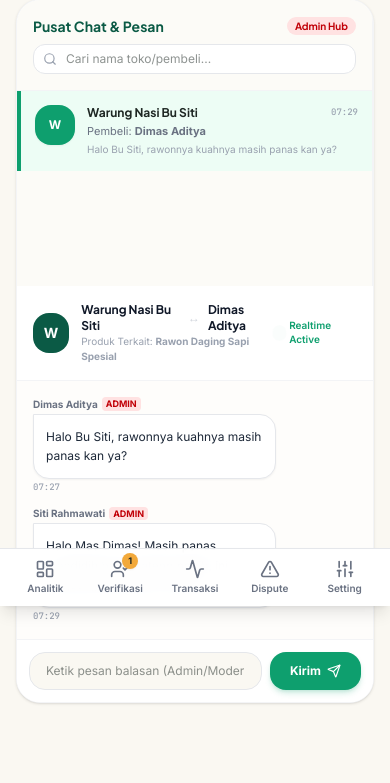
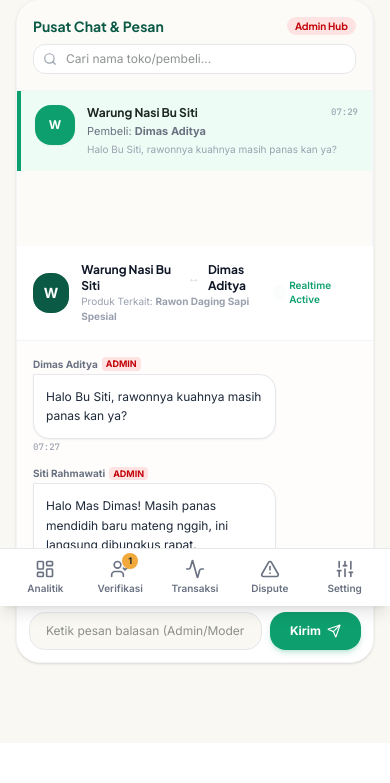
Before and after one commit to danu-dev/toko-kita, a Laravel app: template resources/views/admin/chats.blade.php in a window 390 px wide. Shown: the part 238-1021 px from the top of the page. After the commit the page ends 981 px from the top, so only its background shows below. Run offline with Laravel 12, Linux system fonts and the light colour scheme; the template is opened without the code that fills it, so the values that code supplies are empty; data comes from the database, SQL or seed files in the repository; style sheets or scripts are compiled from the project's sources; some libraries are stand-ins or nearby versions.

Commit message:
fix(ui): adjust chat manager viewport heights for mobile screens

```diff
--- a/resources/views/livewire/admin/chat-manager.blade.php
+++ b/resources/views/livewire/admin/chat-manager.blade.php
@@ -1,4 +1,4 @@
-<div class="h-[calc(100vh-140px)] flex flex-col md:flex-row bg-white rounded-3xl border border-gray-100 shadow-sm overflow-hidden" wire:poll.3s>
+<div class="h-[calc(100vh-180px)] sm:h-[calc(100vh-140px)] flex flex-col md:flex-row bg-white rounded-3xl border border-gray-100 shadow-sm overflow-hidden" wire:poll.3s>
 
     <!-- Left Chat List (Admin Supervision & Direct Chat) -->
     <div class="w-full md:w-80 border-r border-gray-100 flex flex-col h-full bg-[#FAF8F2]/60">
--- a/resources/views/livewire/seller/chat-manager.blade.php
+++ b/resources/views/livewire/seller/chat-manager.blade.php
@@ -1,4 +1,4 @@
-<div class="h-[calc(100vh-140px)] flex flex-col md:flex-row bg-white rounded-3xl border border-gray-100 shadow-sm overflow-hidden" wire:poll.3s>
+<div class="h-[calc(100vh-180px)] sm:h-[calc(100vh-140px)] flex flex-col md:flex-row bg-white rounded-3xl border border-gray-100 shadow-sm overflow-hidden" wire:poll.3s>
 
     <!-- Left Chat List -->
     <div class="w-full md:w-80 border-r border-gray-100 flex flex-col h-full bg-[#FAF8F2]/60">
```
Also changed, not shown: 3 other files.
